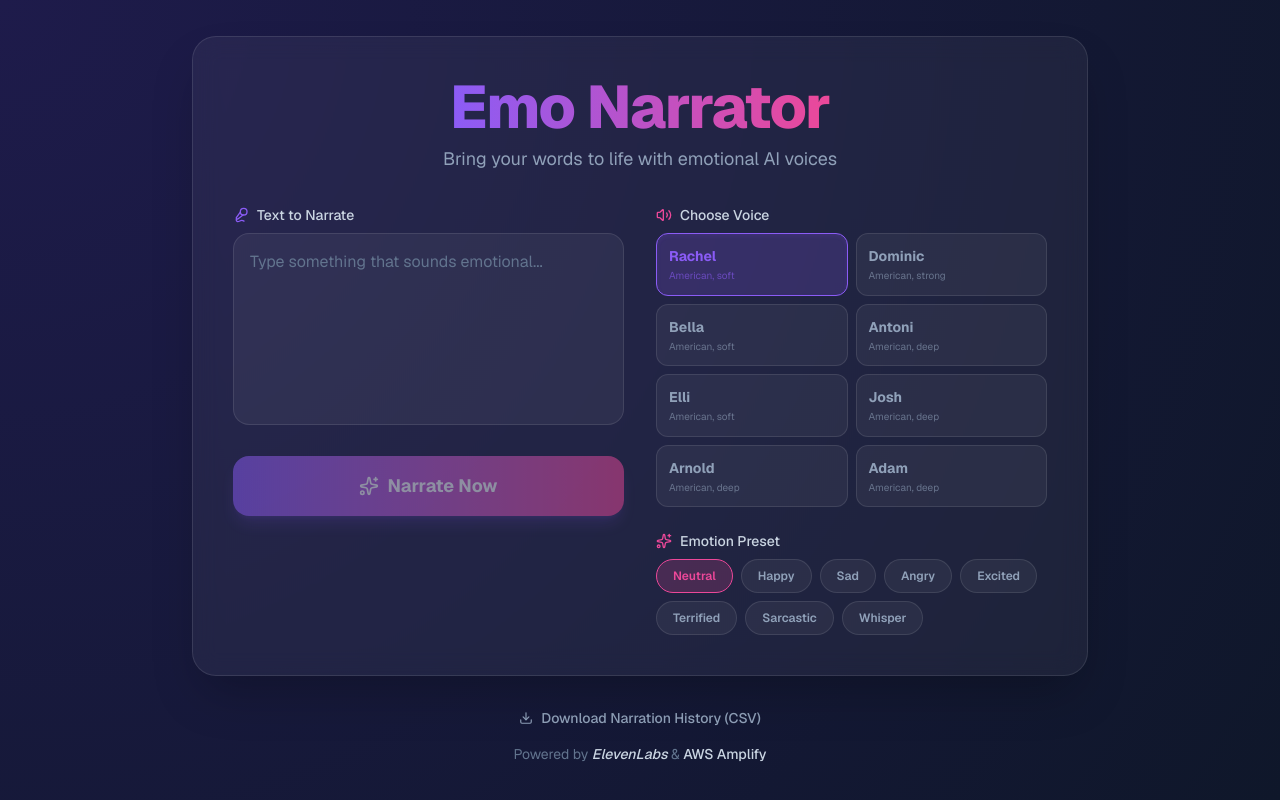
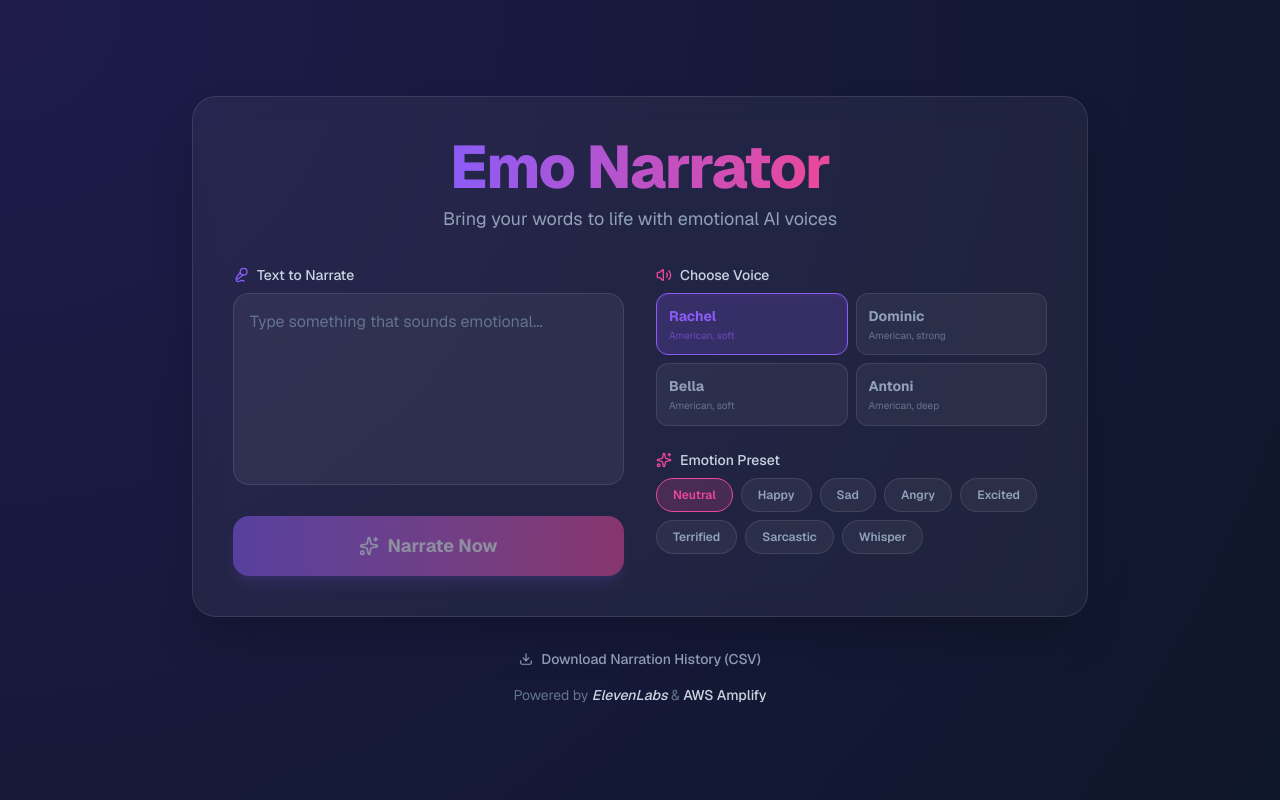
Before and after one commit to Axelfernandes/eleven_labs_voicesdemo_axel, a Next.js app: page / in a window 1280 px wide. Built offline with nearby package versions, Linux system fonts and the light colour scheme.

Commit message:
Update voice list and documentation

```diff
--- a/constants/voices.ts
+++ b/constants/voices.ts
@@ -3,10 +3,6 @@ export const VOICES = [
     { id: 'V904i8ujLitGpMyoTznT', name: 'Dominic', description: 'American, strong' },
     { id: '4RZ84U1b4WCqpu57LvIq', name: 'Bella', description: 'American, soft' },
     { id: 'bzhDZB4cGhEmQvjxPqqj', name: 'Antoni', description: 'American, deep' },
-    { id: '4opnKWPbOJPB3xz3YUBh', name: 'Elli', description: 'American, soft' },
-    { id: 'DWRB4weeqtqHSoQLvPTd', name: 'Josh', description: 'American, deep' },
-    { id: 'bISW1PJRBPT7aRbtPJlB', name: 'Arnold', description: 'American, deep' },
-    { id: 'IRHApOXLvnW57QJPQH2P', name: 'Adam', description: 'American, deep' },
 ];
 
 export const EMOTIONS = [
```
Also changed, not shown: 1 other file (tests, documents, lock files or other folders).
